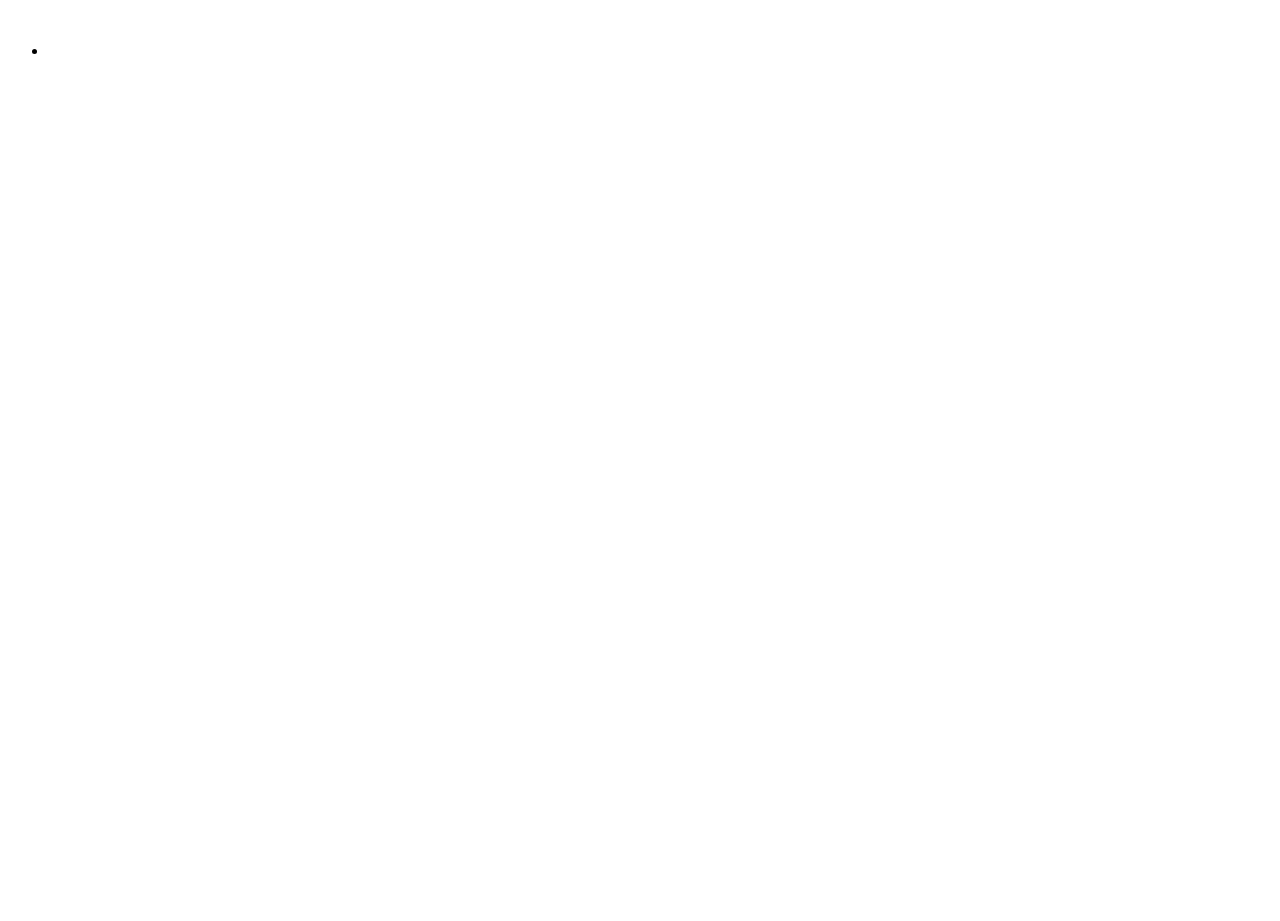
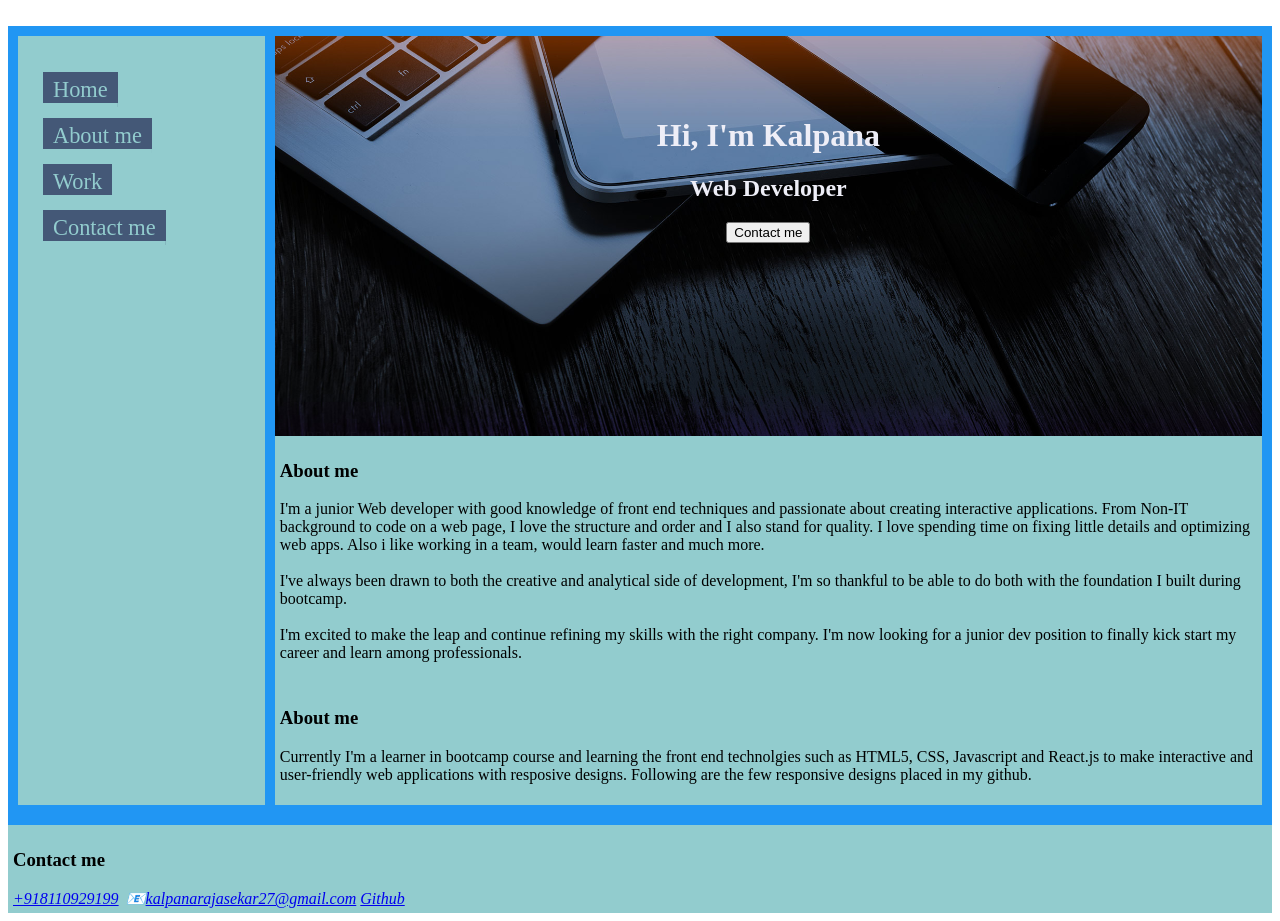
Before and after one commit to Kalpana-Sivaprakash/Responsive-Landing-Page, a plain HTML site: page index.html in a window 1280 px wide. Before the commit the page ends 800 px from the top, so only its background shows below. Drawn offline with Linux system fonts and the light colour scheme.

Commit message:
updated files

```diff
--- a/assets/css/style.css
+++ b/assets/css/style.css
@@ -0,0 +1,88 @@
+* {
+    box-sizing: border-box;
+  }
+
+  :root{
+    --primary: rgba(68,88,119,1);
+    --secondary: rgba(146, 204,206, 1);
+    --tertiary: rgba(49, 52, 61, 1);
+    --dark: rgba(28, 29, 33, 1);
+    --light: rgba(238, 238, 247, 1);
+}
+
+.hero {
+    display: grid;
+
+
+}
+
+.grid-container {
+    display: grid;
+
+  width: 100%;
+  grid-template-columns: 1fr 4fr;
+  grid-template-rows: auto auto;
+  grid-gap: 10px;
+  background-color: #2196F3;
+  padding: 10px;
+}
+
+  .container {
+    display: grid;
+
+    grid-template-columns: auto;
+
+
+    background-color: var(--secondary);
+
+    padding: 5px;
+  }
+
+  nav a{
+    text-decoration: none;
+    padding: 5px 10px;
+    color:var(--secondary);
+    background-image: linear-gradient(270deg, var(--secondary) 0%, var(--secondary) 100%);
+    background-repeat: no-repeat;
+    background-size: 100% 0.2em;
+    background-position: bottom;
+    transition: all 0.25s ease-in;
+    font-size: 1.4rem;
+    border:1px var(--primary);
+    background-color: var(--primary);
+ }
+ nav ul {
+    list-style-type: none;
+    padding: 10px;
+
+}
+nav ul li{
+padding: 10px;
+
+}
+
+
+.hero{
+    background-image: url("/assets/Images/gadgets.jfif");
+    background-size: cover;
+    background-position: center;
+    background-blend-mode: soft-light;
+    min-height: 50vh;
+    color: var(--light);
+    padding: 6%;
+    display: block;
+    justify-content: center;
+    align-items: center;
+    text-align: center;
+}
+
+#Contactme address a[href$='38']::before {
+    content: '📞';
+    display: inline-block;
+    margin-left: 3px;
+  }
+#Contactme address a[href$='com']::before {
+    content: '📧';
+    display: inline-block;
+    margin-left: 3px;
+  }
--- a/index.html
+++ b/index.html
@@ -12,16 +12,64 @@
             <img src="" alt="">
 
         </div>
-        <div class="nav-links">
+        <div class="grid-container">
+        <div  class="container" class="nav-links" >
             <nav class="navbar">
                 <ul>
-                    <li> </li>
+                    <li> <a href="">Home</a></li>
+                    <li><a href="#Aboutme">About me</a></li>
+                    <li> <a href="#Work">Work</a></li>
+                    <li><a href="#Contactme">Contact me</a></li>
 
                 </ul>
             </nav>
 
         </div>
+        <div>
+        <div class= "hero" class="container" >
+            <h1>Hi, I'm Kalpana</h1>
+            <h2>Web Developer</h2>
+            <button>Contact me</button>
+        </div>
+        <div  class="container" class = "content" class="container">
+            <section id="Aboutme" >
+                <h3 class="heading">About me</h3>
+                <p> I'm a junior Web developer with good knowledge of front end techniques and passionate about creating interactive applications. From Non-IT background to code on a web page, I love the structure and order and I also stand for quality. I love spending time on fixing little details and optimizing web apps. Also i like working in a team, would learn faster and much more.
+                    <br>
+                    <br>
+                    I've always been drawn to both the creative and analytical side of development, I'm so thankful to be able to do both with the foundation I built during bootcamp.
+                    <br>
+                    <br>
+                    I'm excited to make the leap and continue refining my skills with the right company. I'm now looking for a junior dev position to finally kick start my career and learn among professionals.
+                </p>
+            </section>
+        </div>
+            <div  class="container">
+
+            <section id="Work">
+                <h3 class="Work">About me</h3>
+                <p> Currently I'm a learner in bootcamp course and learning the front end technolgies such as HTML5, CSS, Javascript and React.js to make interactive and user-friendly web applications with resposive designs. Following are the few responsive designs placed in my github.</p>
+            </section>
+
+
+
+        </div>
+        </div>
+    </div>
     </header>
+<div  class="container">
+    <footer>
+    <section id="Contactme">
+        <h3 class="heading">Contact me</h3>
+        <address>
+            <a href="tel:+918110929199">+918110929199</a>
+            <a href="mailto:kalpanarajasekar27@gmail.com">kalpanarajasekar27@gmail.com</a>
+            <a href="https://github.com/Kalpana-Sivaprakash" target="_blank">Github</a>
 
+        </address>
+
+    </section>
+</footer>
+</div>
 </body>
 </html>
```
Also changed, not shown: assets/Images/gadgets.jfif (added).
